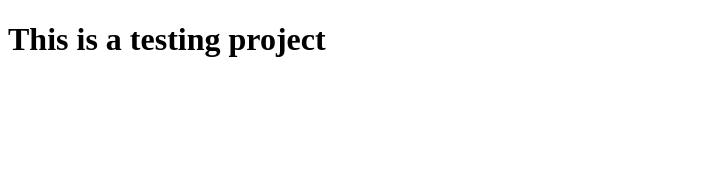
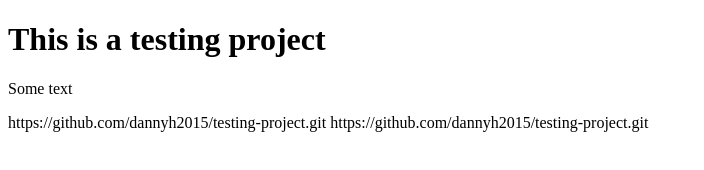
Before and after one commit to dannyh2015/testing-project, a plain HTML site: page index.html in a window 1280 px wide. Shown: the whole page, without its empty margins (0-704 px from the left). Drawn offline with Linux system fonts and the light colour scheme.

Commit message:
An update

```diff
--- a/index.html
+++ b/index.html
@@ -5,5 +5,8 @@
     </head>
     <body>
         <h1>This is a testing project</h1>
+        <p>Some text</p>
+        https://github.com/dannyh2015/testing-project.git
+        https://github.com/dannyh2015/testing-project.git
     </body>
 </html>
```
